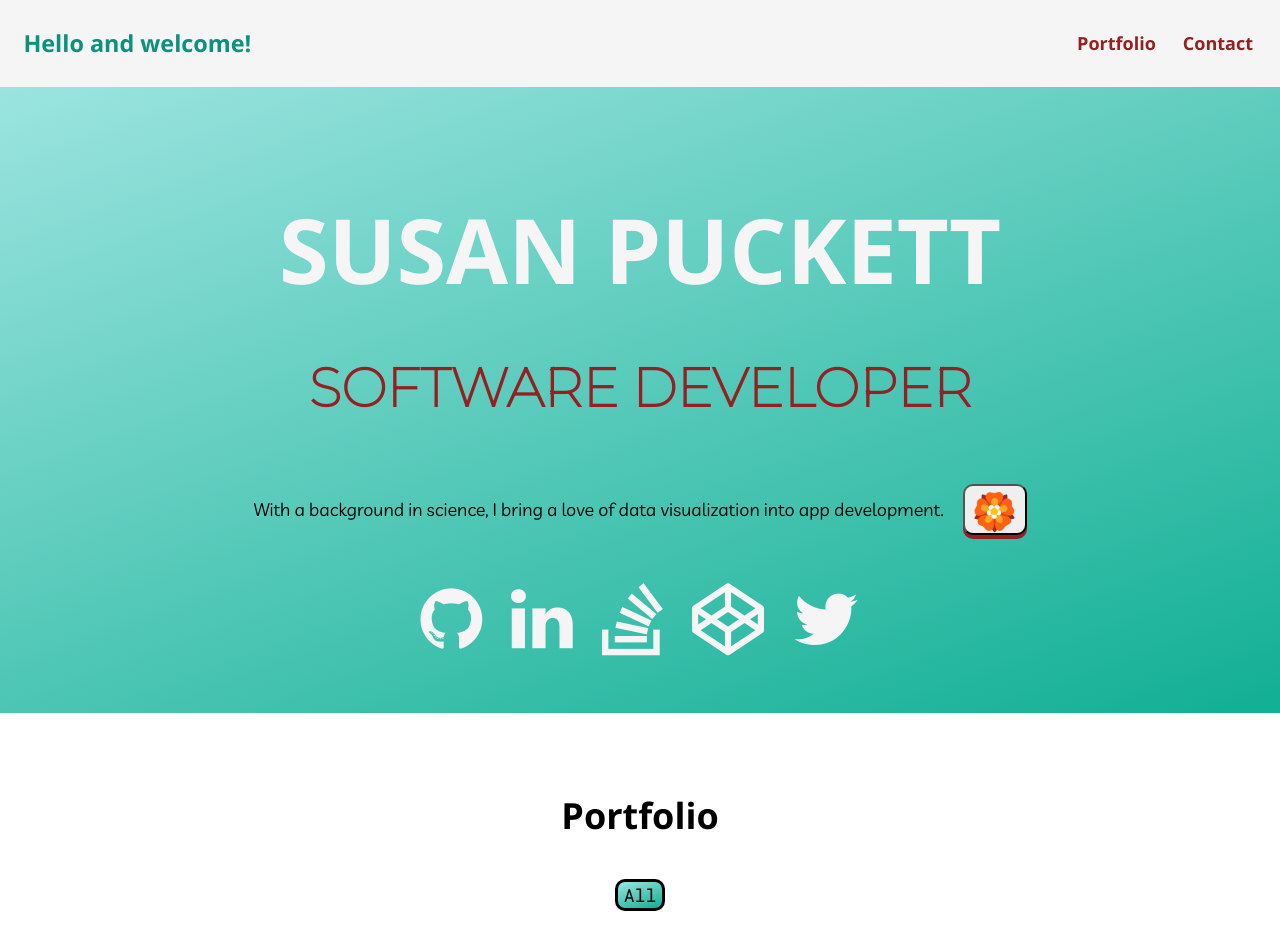
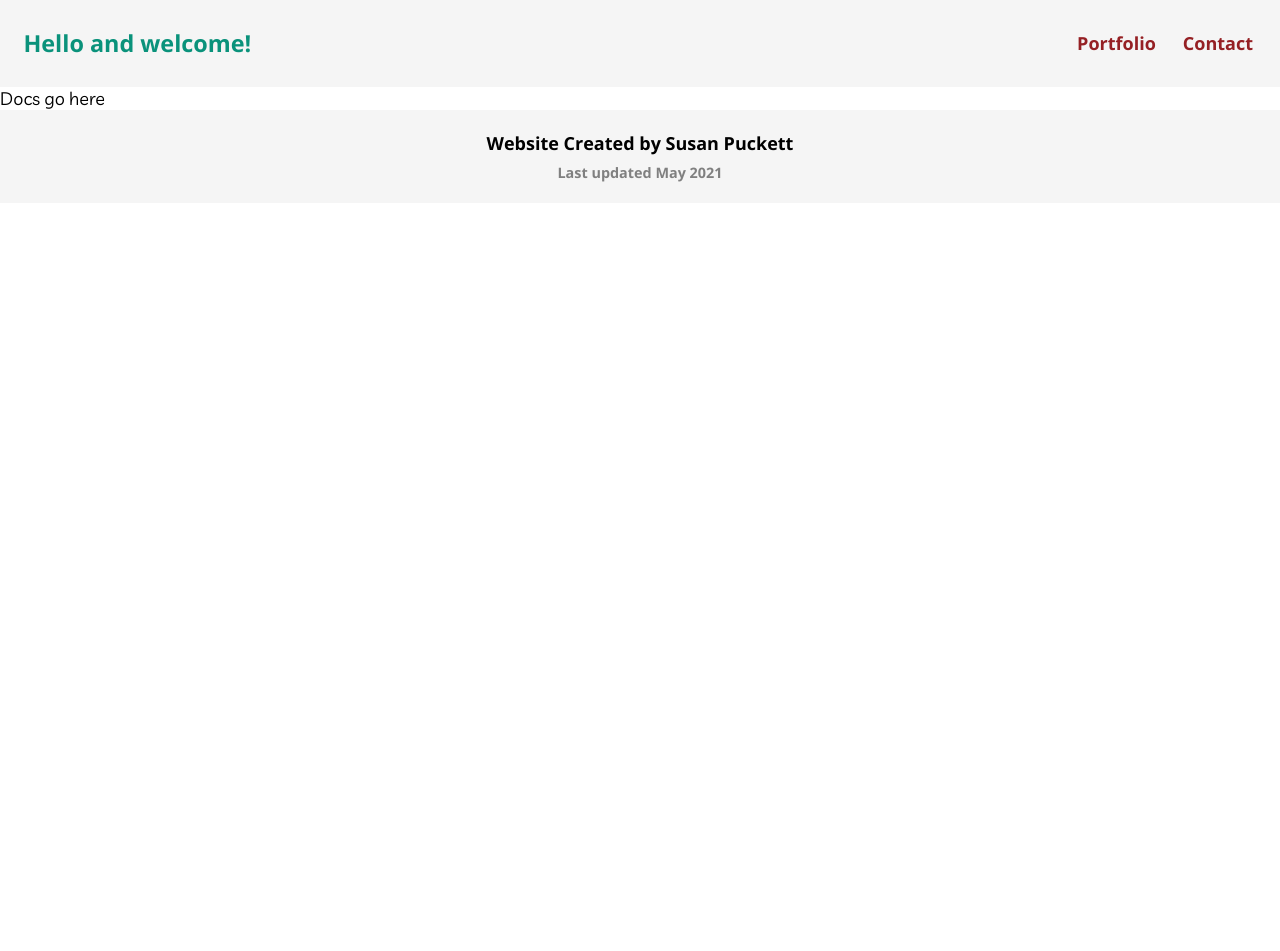
Before and after one commit to sepuckett86/portfolio-react, a React app: page /docs in a window 1280 px wide. Shown: the top 951 px of the page. After the commit the page ends 800 px from the top, so only its background shows below. Built offline with nearby package versions, Linux system fonts and the light colour scheme.

Commit message:
Add react-router-dom

```diff
--- a/package.json
+++ b/package.json
@@ -30,7 +30,8 @@
   "license": "ISC",
   "dependencies": {
     "react": "^17.0.2",
-    "react-dom": "^17.0.2"
+    "react-dom": "^17.0.2",
+    "react-router-dom": "^5.2.0"
   },
   "devDependencies": {
     "@babel/core": "^7.12.10",
--- a/src/components/App.js
+++ b/src/components/App.js
@@ -1,24 +1,25 @@
 import React from 'react';
 import './App.css';
+import { BrowserRouter as Router, Switch, Route } from 'react-router-dom';
 
+import Main from '../pages/main';
+import Docs from '../pages/docs';
 import Header from './Header';
 import Footer from './Footer';
-import Portfolio from '../containers/Portfolio';
-import ContactForm from './contact/ContactForm';
-import IntroContainer from '../containers/IntroContainer';
-import GoodiesContainer from '../containers/GoodiesContainer';
 
 export default function App() {
   return (
     <>
-      <Header />
-      <main>
-        <IntroContainer />
-        <Portfolio />
-        <ContactForm />
-        <GoodiesContainer />
-      </main>
-      <Footer />
+      <Router>
+        <Header />
+        <main>
+          <Switch>
+            <Route exact path='/' component={Main} />
+            <Route path='/docs' component={Docs} />
+          </Switch>
+        </main>
+        <Footer />
+      </Router>
     </>
   );
 }
--- a/src/components/Footer.js
+++ b/src/components/Footer.js
@@ -5,7 +5,7 @@ function Footer() {
   return (
     <footer className={styles.Footer}>
       Website Created by Susan Puckett
-      <div className={styles.updated}>Last updated Dec. 2020</div>
+      <div className={styles.updated}>Last updated May 2021</div>
     </footer>
   );
 }
--- a/src/components/Header.css
+++ b/src/components/Header.css
@@ -16,7 +16,7 @@
 
   li {
     a {
-      font-family: 'Open Sans', sans-serif;
+      font-family: "Open Sans", sans-serif;
       display: block;
       text-decoration: none;
       color: #952024;
@@ -31,7 +31,9 @@
   .name {
     margin-left: 1em;
     font-size: 1.3em;
-    font-family: 'Open Sans', sans-serif;
+    font-family: "Open Sans", sans-serif;
     color: rgb(10, 146, 123);
+    text-decoration: none;
+    margin: 1em;
   }
 }
--- a/src/components/Header.js
+++ b/src/components/Header.js
@@ -5,10 +5,10 @@ import styles from './Header.css';
 function Header() {
   return (
     <header className={styles.Header}>
-      <p className={styles.name}>Hello and welcome!</p>
+      <a className={styles.name} href="/">Hello and welcome!</a>
       <ul>
-        <li><a href="#portfolio">Portfolio</a></li>
-        <li><a href="#contact">Contact</a></li>
+        <li><a href="/#portfolio">Portfolio</a></li>
+        <li><a href="/#contact">Contact</a></li>
       </ul>
     </header>
   );
--- /dev/null
+++ b/src/pages/docs.js
@@ -0,0 +1,9 @@
+import React from 'react';
+
+export default function Docs() {
+  return (
+    <>
+      Docs go here
+    </>
+  );
+}
--- /dev/null
+++ b/src/pages/main.js
@@ -0,0 +1,16 @@
+import React from 'react';
+import Portfolio from '../containers/Portfolio';
+import ContactForm from '../components/contact/ContactForm';
+import IntroContainer from '../containers/IntroContainer';
+import GoodiesContainer from '../containers/GoodiesContainer';
+
+export default function Main() {
+  return (
+    <>
+      <IntroContainer />
+      <Portfolio />
+      <ContactForm />
+      <GoodiesContainer />
+    </>
+  );
+}
```
Also changed, not shown: 1 other file (tests, documents, lock files or other folders).
